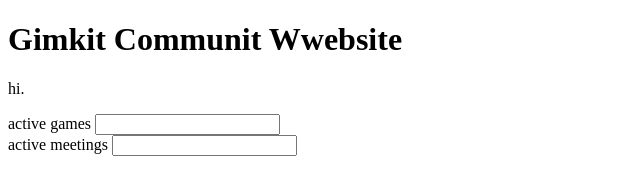
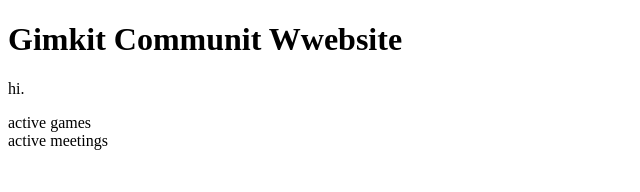
Before and after one commit to JonathanDaCube/GimkitWeb, a plain HTML site: page index.html in a window 1280 px wide. Shown: the whole page, without its empty margins (0-640 px from the left). Drawn offline with Linux system fonts and the light colour scheme.

Commit message:
Update index.html

```diff
--- a/index.html
+++ b/index.html
@@ -10,12 +10,10 @@
 
 <div>
   <label for="activeGames">active games</label>
-  <input type="text" id="activeGames" name="activeGames">
 </div>
 
 <div>
   <label for="activeMeetings">active meetings</label>
-  <input type="text" id="activeMeetings" name="activeMeetings">
 </div>
 
 </body>
```
